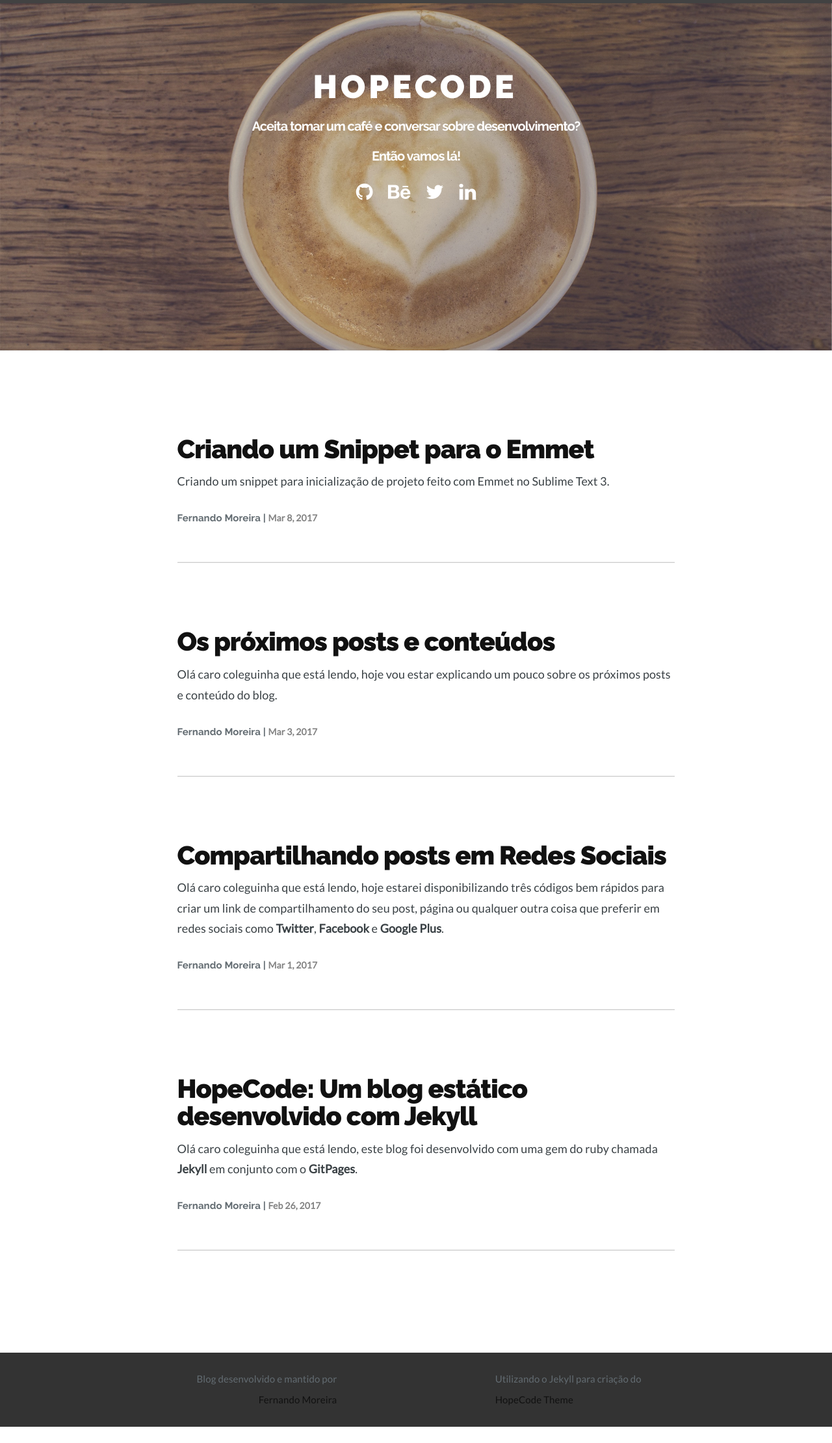
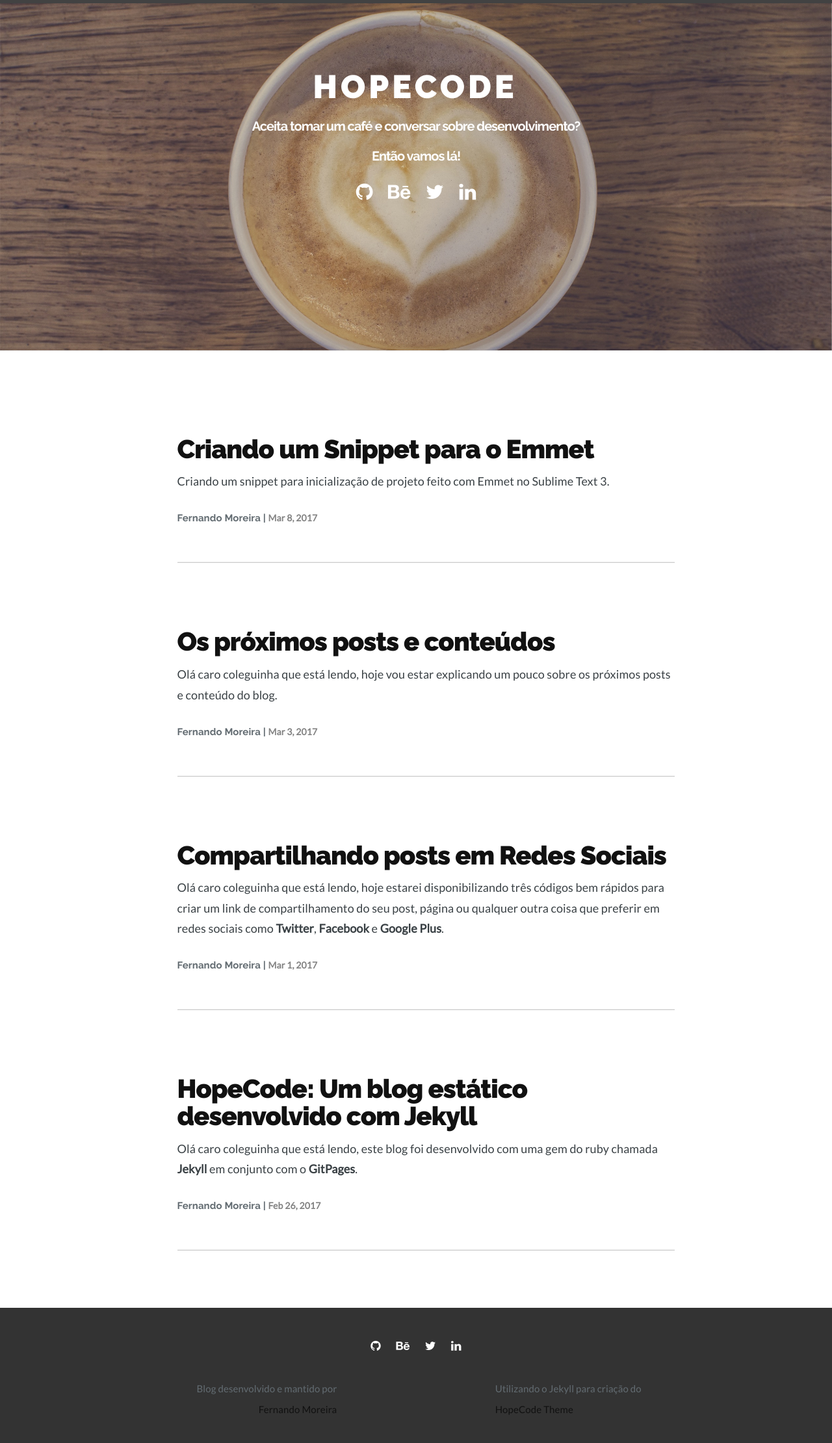
Before and after one commit to ihFernando/blog, a Jekyll site: the page built from index.html, in a window 1280 px wide. Shown: the whole page at 65% size. Built offline with Jekyll 4.4.1, drawn with Linux system fonts in a browser that asks for light colours; the list of posts is cut into pages by our own code; before the commit the page ends 2195 px from its top, so only the background shows below that.

Commit message:
Att css footer

```diff
--- a/assets/css/estilo.css
+++ b/assets/css/estilo.css
@@ -564,9 +564,10 @@ footer i:hover {
     color: #111;
 }
 
-footer .container-fluid .row {
+footer .container-fluid {
     background: #333;
-    padding-top: 25px;
+    padding-top: 40px;
+    padding-bottom: 10px;
 }
 
 
```
